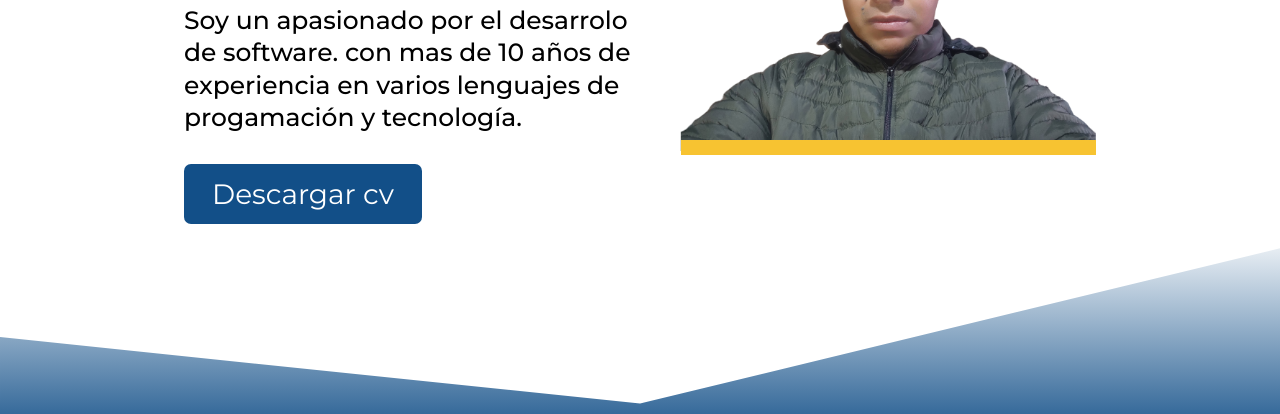
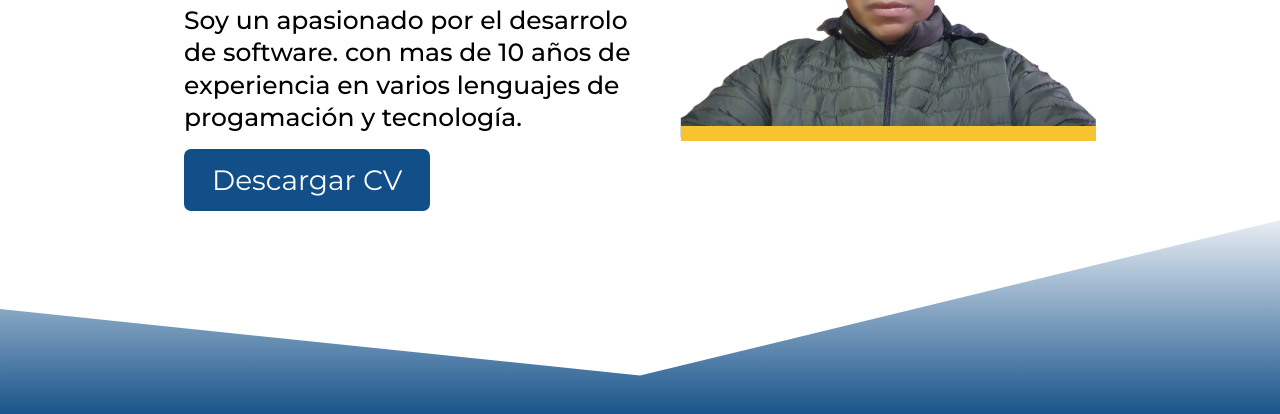
Before and after one commit to egbertcc22/EgbertCcotohuanca, a plain HTML site: page index.html in a window 1280 px wide. Shown: the part 284-698 px from the top of the page. Drawn offline with nearby package versions, Linux system fonts and the light colour scheme.

Commit message:
agrege el link para la descarga del cv

```diff
--- a/index.html
+++ b/index.html
@@ -52,9 +52,9 @@
       <p class="profile-detalis">
         Soy un apasionado por el desarrolo de software. con mas de 10 años de experiencia en varios lenguajes de progamación y tecnología.
       </p>
-      <button class="profile-btn">
-        Descargar cv
-      </button>
+      <a class="profile-btn" target="_blank" href="https://drive.google.com/file/d/1bYxt7UYy6EOK_xV0U0bCgCsFtEjpnE1L/view?usp=sharing" download="cv-2021">
+        Descargar CV
+      </a>
     </div>
     <span class="profile-img-section">
       <img class="profile-img " src="./asets/img/egbert.png" alt="egbertprogramador" height="">
```
